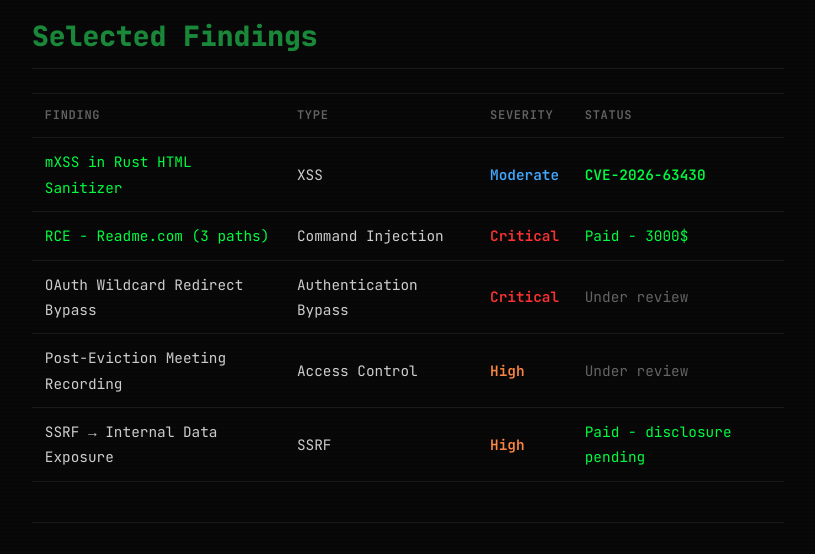
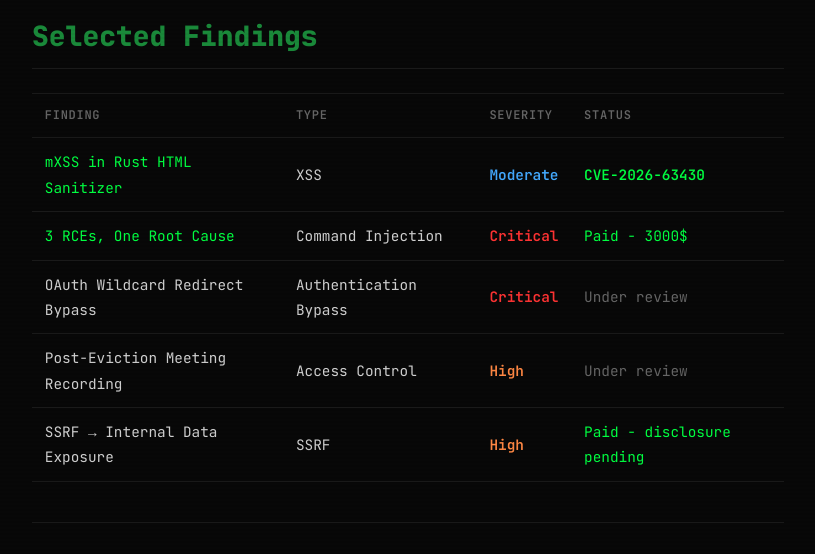
Before and after one commit to Ivan09999/Ivan09999.github.io, a Jekyll site: the page built from index.md, in a window 1280 px wide. Shown: the part 275-829 px from the top of the page, without its empty margins (232-1047 px from the left). Built offline with Jekyll 4.4.1, drawn with Linux system fonts in a browser that asks for light colours.

Commit message:
Update index.md

```diff
--- a/index.md
+++ b/index.md
@@ -8,7 +8,7 @@ title: Home
 | Finding | Type | Severity | Status |
 |---------|------|----------|--------|
 | [mXSS in Rust HTML Sanitizer](ammonia-mxss.html) | XSS | <span class="severity-m">Moderate</span> | <span class="status-cve">CVE-2026-63430</span> |
-| [RCE - Readme.com (3 paths)](RCE-readme.html) | Command Injection | <span class="severity-c">Critical</span> | <span class="status-paid">Paid - 3000$ </span> |
+| [3 RCEs, One Root Cause](RCE-readme.html) | Command Injection | <span class="severity-c">Critical</span> | <span class="status-paid">Paid - 3000$ </span> |
 | OAuth Wildcard Redirect Bypass | Authentication Bypass | <span class="severity-c">Critical</span> | <span class="status-pending">Under review</span> |
 | Post-Eviction Meeting Recording | Access Control | <span class="severity-h">High</span> | <span class="status-pending">Under review</span> |
 | SSRF → Internal Data Exposure | SSRF | <span class="severity-h">High</span> | <span class="status-paid">Paid - disclosure pending</span> |
```
